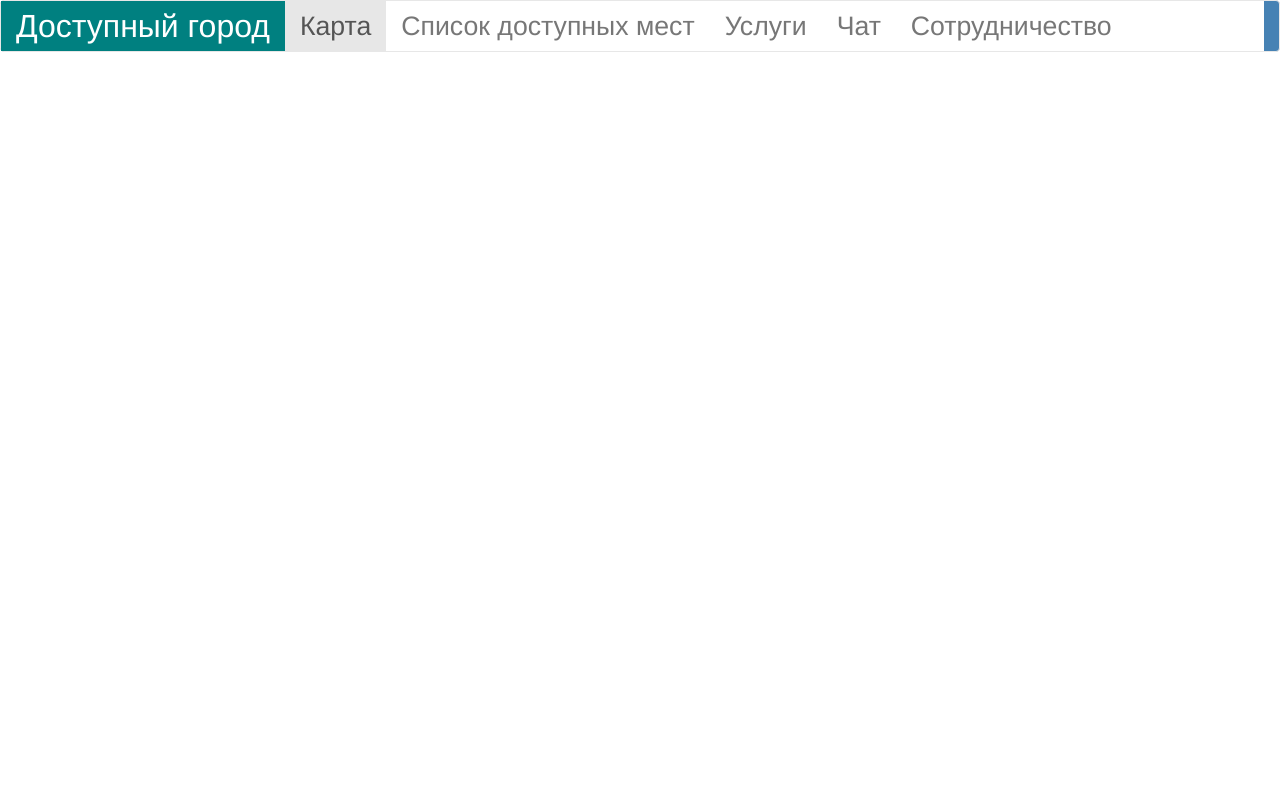
After one commit to igorsan98v2/Social_it, a Django app: page /places in a window 1280 px wide. The commit adds this page. Run offline with Django 3.2, Linux system fonts and the light colour scheme; data that the repository does not hold is empty; some libraries are stand-ins or nearby versions.

Commit message:
parametrized routes, adding places

```diff
--- a/originapp/views.py
+++ b/originapp/views.py
@@ -7,5 +7,9 @@ def main(request):
     json_markers = json.dumps(get_markers())
     return render(request, 'index.html', context={'json_markers_string': json_markers})
 
+def places(request):
+    markers = get_markers()
+    return render(request, 'places.html', context={'markers': markers})
+
 def maintest(request):
     return render(request, 'main.html')
--- a/static/css/style.css
+++ b/static/css/style.css
@@ -1,12 +1,31 @@
+.bold{
+    font-weight: bold;
+    text-align: center;
+}
 #leftLegend {
+    padding: 1.5%;
     height: 100%;
-    width: 283.94px;
+    height: calc(100% - 50px);
+    width: 301.94px;
     float: left;
+    overflow: auto;
+}
+#leftLegend tr{
+    width: 100%;
+    border-bottom: 1px silver solid;
+}
+#leftLegend tr:last-child{
+    border-bottom: 0px silver;
+}
+h1, h2, h3, h4{
+    text-align: center;
+    font-weight: bold;
 }
 #map {
     height: 100%;
+    height: calc(100% - 50px);
     width: 75%;
-    width: calc(100% - 283.94px);
+    width: calc(100% - 301.94px);
 }
 html, body {
     height: 100%;
@@ -34,9 +53,15 @@ html, body {
 }
 .list{
     font-size: 20pt;
+    color:#777;
+    text-shadow: 0 1px 0 rgba(255,255,255,.25);
+    background-color: transparent;
 }
 #brand{
     background-color: #008080;
     font-size: 24pt;
     color:#fff;
 }
+#navbar-main {
+    background-color: #fff;
+}
--- a/static/js/initMenu.js
+++ b/static/js/initMenu.js
@@ -25,12 +25,14 @@ function initMap() {
     function success(position) {
         userPosition = {lat: position.coords.latitude, lng: position.coords.longitude};
         var marker = new google.maps.Marker({
-            position: userPosition,
+            position: {lat: 48.739083, lng: 37.584288},
             map: map,
             title: 'UserMarker',
-            icon: icons.info.icon,
+            icon: "https://image.ibb.co/hBvWsy/location.png",
         });
     };
+
+    var markers = [];
 
     for(var i = 0; i<jsonMarkers.length; i++) {
         console.log(jsonMarkers[i][2]);
@@ -42,6 +44,7 @@ function initMap() {
                     title: "Аптека",
                     icon: "https://image.ibb.co/jZGUvJ/image.png",
                 });
+                markers.push(marker);
                 break;
 
             case 2 :
@@ -51,6 +54,7 @@ function initMap() {
                     title: "Больница",
                     icon: "https://image.ibb.co/j19w9d/hospitals.png",
                 });
+                markers.push(marker);
                 break;
 
             case 3 :
@@ -60,6 +64,7 @@ function initMap() {
                     title: "Административное здание",
                     icon: "https://image.ibb.co/nkXxhy/image.png",
                 });
+                markers.push(marker);
                 break;
 
             case 4 :
@@ -69,6 +74,7 @@ function initMap() {
                     title: "Магазин",
                     icon: "https://image.ibb.co/hjoEUd/shops.png",
                 });
+                markers.push(marker);
                 break;
 
 
@@ -79,6 +85,7 @@ function initMap() {
                     title: "Кафе",
                     icon: "https://image.ibb.co/jgg9Ud/cafe.png",
                 });
+                markers.push(marker);
                 break;
 
             case 6 :
@@ -88,6 +95,7 @@ function initMap() {
                     title: "Парикмахерская",
                     icon: "https://image.ibb.co/fGo9vJ/barbershop.png",
                 });
+                markers.push(marker);
                 break;
 
 
@@ -98,6 +106,7 @@ function initMap() {
                     title: "Ломбард",
                     icon: "https://image.ibb.co/dzvB9d/pawnshops.png",
                 });
+                markers.push(marker);
                 break;
 
             case 8 :
@@ -107,6 +116,7 @@ function initMap() {
                     title: "Голосовой светофор",
                     icon: "https://image.ibb.co/hyaYNy/traffic_light.png",
                 });
+                markers.push(marker);
                 break;
         }
 
@@ -151,18 +161,45 @@ function initMap() {
 
     }
 
+    function rad(x) {return x*Math.PI/180;}
+    function find_closest_marker() {
+        var lat = 48.739083;
+        var lng = 37.584288;
+        var R = 6371; // radius of earth in km
+        var distances = [];
+        var closest = -1;
+        for( i=0;i<markers.length; i++ ) {
+            var mlat = markers[i].position.lat();
+            var mlng = markers[i].position.lng();
+            var dLat  = rad(mlat - lat);
+            var dLong = rad(mlng - lng);
+            var a = Math.sin(dLat/2) * Math.sin(dLat/2) +
+                Math.cos(rad(lat)) * Math.cos(rad(lat)) * Math.sin(dLong/2) * Math.sin(dLong/2);
+            var c = 2 * Math.atan2(Math.sqrt(a), Math.sqrt(1-a));
+            var d = R * c;
+            distances[i] = d;
+            if ( closest == -1 || d < distances[closest] ) {
+                closest = i;
+            }
+        }
+
+        console.log(markers[closest].title);
+        return markers[closest];
+    }
+    var nearestMarker = find_closest_marker();
+
     directionsDisplay.setMap(map);
 
-    calculateAndDisplayRoute(directionsService, directionsDisplay);
+    calculateAndDisplayRoute(directionsService, directionsDisplay, nearestMarker.position);
     /*document.getElementById('mode').addEventListener('change', function() {
         calculateAndDisplayRoute(directionsService, directionsDisplay);
     });*/
 }
-function calculateAndDisplayRoute(directionsService, directionsDisplay) {
+function calculateAndDisplayRoute(directionsService, directionsDisplay, dest) {
     var selectedMode = "WALKING";
     directionsService.route({
-        origin: {lat: 50.4376659, lng: 30.5283098},  // Haight.
-        destination: {lat: 48.734363, lng: 37.576274},  // Ocean Beach.
+        origin: {lat: 48.739083, lng: 37.584288},  // Haight.
+        destination: dest,  // Ocean Beach.
         // Note that Javascript allows us to access the constant
         // using square brackets and a string value as its
         // "property."
--- /dev/null
+++ b/templates/places.html
@@ -0,0 +1,38 @@
+<!DOCTYPE html>
+{% load staticfiles %}
+<html>
+    <head>
+        <meta charset="utf-8">
+        <title>Карта</title>
+        <script src="{% static 'js/jquery-3.2.1.min.js' %}"></script>
+        <script src="{% static 'js/initMenu.js' %}"></script>
+        <script src="{% static 'bootstrap/js/bootstrap.min.js' %}"></script>
+        <script src="https://ajax.googleapis.com/ajax/libs/jquery/3.3.1/jquery.min.js"></script>
+        <link rel="stylesheet" href="{% static 'bootstrap/css/bootstrap.min.css' %}">
+        <link rel="stylesheet" href="{% static 'bootstrap/css/bootstrap.min.css' %}">
+        <link rel="stylesheet" href="{% static 'css/style.css' %}">
+    </head>
+    <body>
+        <nav class="navbar navbar-default">
+            <div class="container-fluid">
+                <div class="navbar-header">
+                    <button type="button" class="navbar-toggle collapsed" data-toggle="collapse" data-target="#navbar-main">
+                        <span class="icon-bar"></span>
+                        <span class="icon-bar"></span>
+                        <span class="icon-bar"></span>
+                    </button>
+                <a id="brand" class="navbar-brand" href="#">Доступный город</a>
+            </div>
+            <div class="collapse navbar-collapse" id="navbar-main">
+                <ul class="nav navbar-nav">
+                    <li class="active list"><a href="index.html">Карта</a></li>
+                    <li class="list"><a href="#">Список доступных мест</a></li>
+                    <li class="list"><a href="services.html">Услуги</a></li>
+                    <li class="list"><a href="#">Чат</a></li>
+                    <li class="list"><a href="cooperation.html">Сотрудничество</a></li>
+                </ul>
+            </div>
+        </nav>
+        </div>
+    </body>
+</html>
--- a/webpart/urls.py
+++ b/webpart/urls.py
@@ -22,4 +22,5 @@ urlpatterns = [
     path('admin/', admin.site.urls),
     url(r'^$', views.main, name='main'),
     url(r'test', views.maintest),
+    url(r'^places$', views.places, name='places'),
 ]
```
Also changed, not shown: templates/index.html (+70 -4 lines), static/images/Icon1cat.png (added), static/images/Icon2cat.png (added), static/images/Icon3cat.png (added), static/images/Icon4cat.png (added), static/images/administrative-building.png (added), static/images/barbershop.png (added), static/images/cafe.png (added), static/images/hospitals.png (added), static/images/location.png (added), static/images/pawnshops.png (added), static/images/pharmacies.png (added), static/images/shops.png (added), static/images/traffic-light.png (added), 1 more files.
